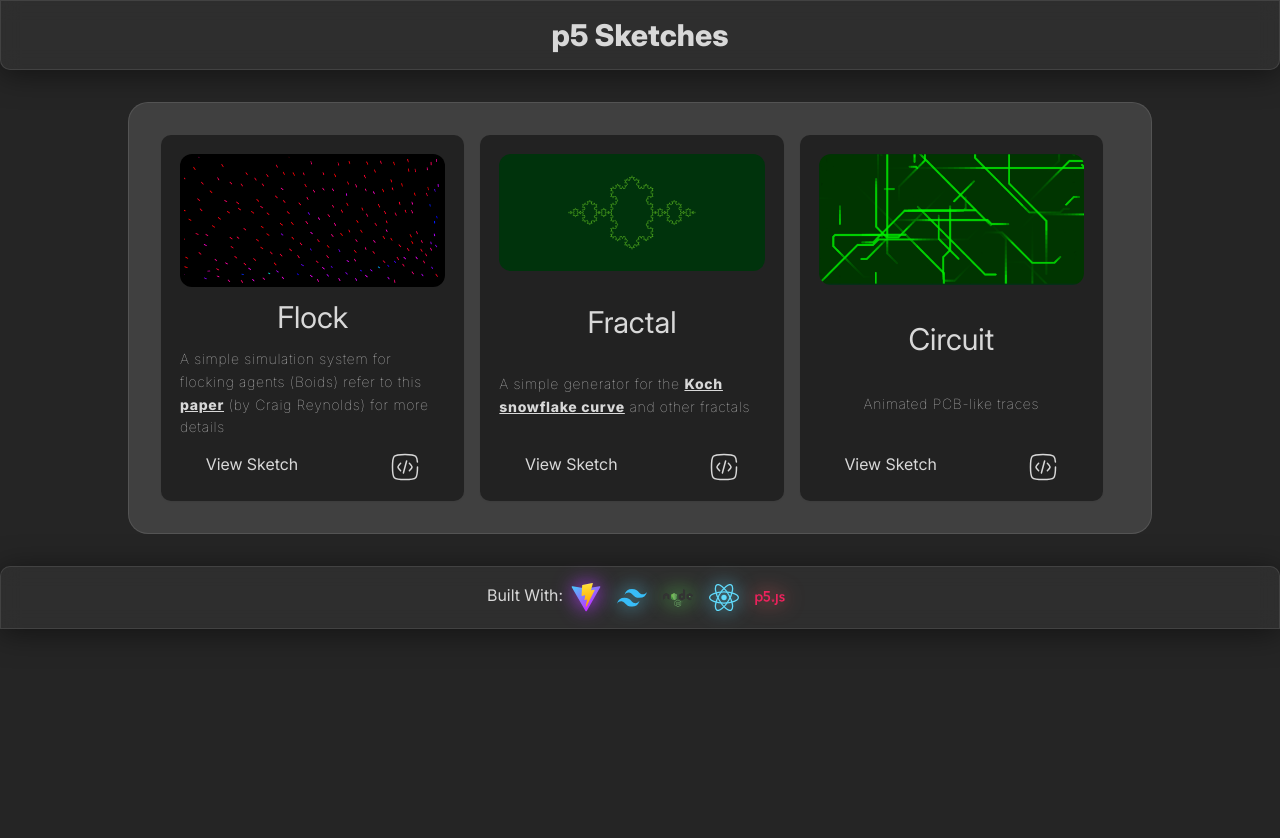
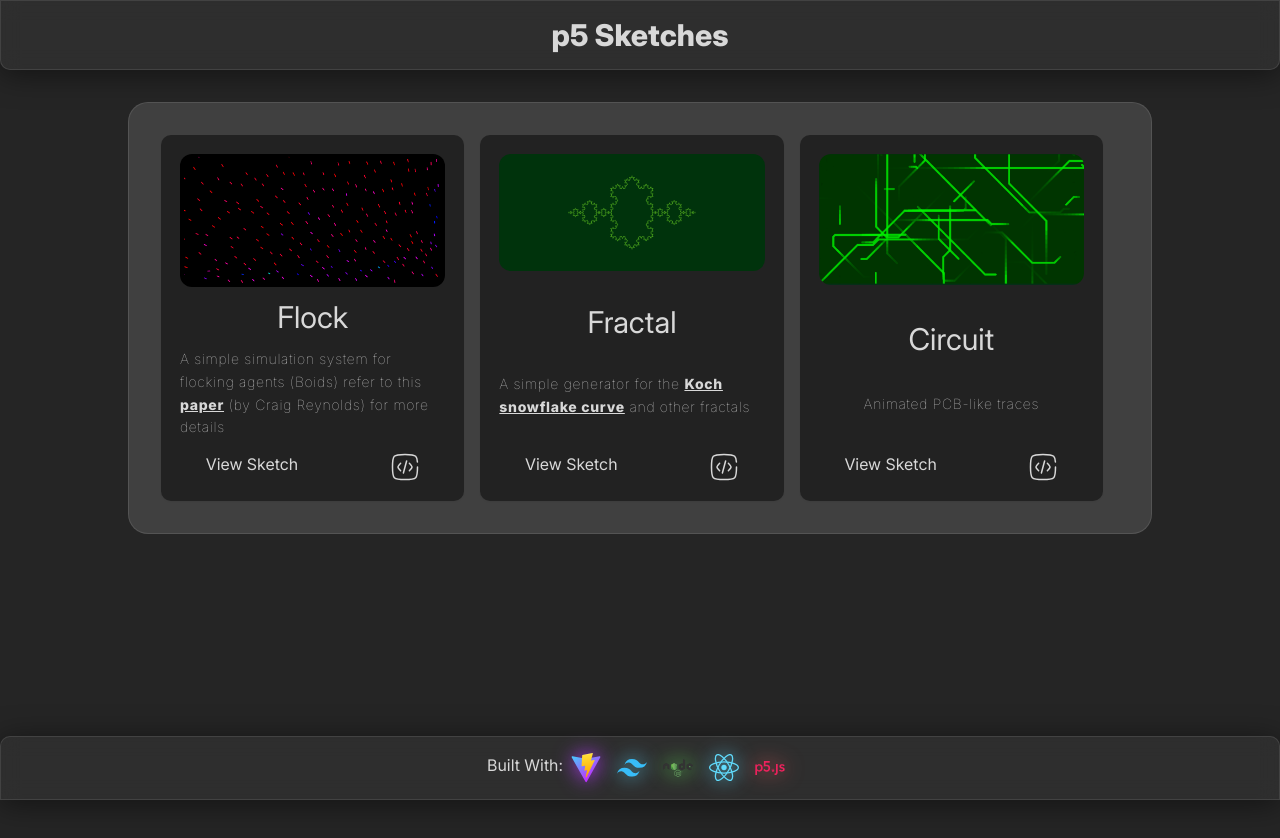
Before and after one commit to ZOASR/p5-sketches, a React (Vite) app: page / in a window 1280 px wide. Shown: the top 838 px of the page. Before the commit the page ends 800 px from the top, so only its background shows below. Built offline with nearby package versions, Linux system fonts and the light colour scheme.

Commit message:
footer position fixing

```diff
--- a/src/components/Layout.tsx
+++ b/src/components/Layout.tsx
@@ -7,11 +7,13 @@ const Layout = () => {
 	const location = useLocation();
 
 	return (
-		<>
+		<div className="h-screen">
 			<Header
 				title={location.state?.title ? location.state?.title : null}
 			/>
-			<Outlet />
+			<section className="my-auto h-full">
+				<Outlet />
+			</section>
 			{location.pathname != "/" ? (
 				<div className="w-max mx-auto flex justify-center  h-max underline hover:font-extrabold transition-all duration-150">
 					<a
@@ -28,7 +30,7 @@ const Layout = () => {
 				<></>
 			)}
 			<Footer />
-		</>
+		</div>
 	);
 };
 
```
